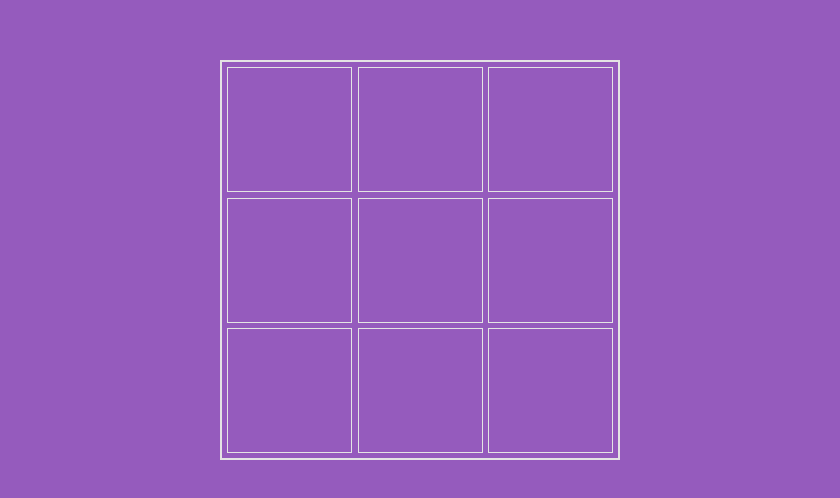
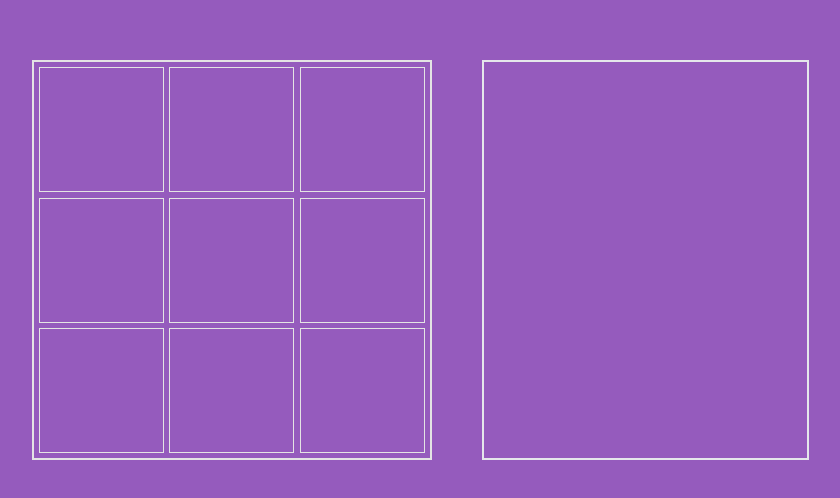
Before and after one commit to franzitaz/jogovelha, a React (Create React App) app: page / in a window 1280 px wide. Shown: the part 140-638 px from the top of the page, without its empty margins (220-1060 px from the left). Built offline with nearby package versions, Linux system fonts and the light colour scheme.

Commit message:
feat: log de jogadas

```diff
--- a/src/Game/style.css
+++ b/src/Game/style.css
@@ -2,7 +2,8 @@
   box-sizing: border-box;
 }
 
-html, body {
+html,
+body {
   height: 100%;
 }
 
@@ -13,7 +14,7 @@ body {
   flex-wrap: wrap;
   align-content: center;
 
-  font-family: 'Open Sans', sans-serif;
+  font-family: "Open Sans", sans-serif;
   /*background: linear-gradient(180deg, rgb(187 163 198), rgb(129 62 173));*/
   background-color: rgb(149 91 189);
 }
@@ -87,3 +88,18 @@ body {
   justify-content: center;
   align-content: center;
 }
+
+.logGame {
+  font-size: 16px;
+  font-family: arial;
+}
+
+.containerLog {
+  height: 400px;
+  width: 327px;
+  margin-left: 50px;
+  padding: 10px;
+  border-width: 2px;
+  color: white;
+  font-weight: 600;
+}
--- a/src/components/BoardGame/index.tsx
+++ b/src/components/BoardGame/index.tsx
@@ -1,6 +1,7 @@
 import { useEffect, useState } from "react";
 import Row from '../Row';
 import Modal from "../Modal";
+import LogGame from "../LogGame";
 
 const BoardGame = () => {
 
@@ -14,12 +15,17 @@ const BoardGame = () => {
     const [showModal, setShowModal] = useState(false);
     const [modalText, setModalText] = useState('');
     const [modalTitle, setModalTitle] = useState('');
+    const [log, setLog] = useState<string[]>([]);
 
     useEffect(() => {
 
         if (checkWon()) {
             setModalTitle(`Jogador "${player}" ganhou!`)
             setModalText('Parabéns!');
+            setShowModal(true);
+        } else if (checkDraw()) {
+            setModalTitle('Empatou');
+            setModalText('Vocês empataram, começe um novo jogo!');
             setShowModal(true);
         } else {
             if (player === 'X') {
@@ -36,6 +42,8 @@ const BoardGame = () => {
         const currentGame = gameState;
 
         currentGame[row][col] = player;
+
+        setLog([...log, `Player ${player}: clicou na linha ${Number(row)+1}, coluna ${Number(col)+1}`]);
 
         setGameState([...currentGame]);
 
@@ -73,11 +81,6 @@ const BoardGame = () => {
             return gameState[0][2];
         }
 
-        if (checkDraw()) {
-            setModalTitle('Empatou');
-            setModalText('Vocês empataram, começe um novo jogo!');
-            setShowModal(true);
-        }
         return false;
     }
 
@@ -105,6 +108,10 @@ const BoardGame = () => {
         resetGame();
     }
 
+    const cleanLog = () => {
+        setLog([]);
+    }
+
     const resetGame = () => {
         setGameState([
             ['', '', ''],
@@ -112,6 +119,8 @@ const BoardGame = () => {
             ['', '', '']
         ]);
         setPlayer('');
+
+        cleanLog();
     }
 
     const changeCursorPlayer = () => {
@@ -132,8 +141,11 @@ const BoardGame = () => {
                 <Row valueLine={gameState[0]} row={'0'} handleChange={handleChange} />
                 <Row valueLine={gameState[1]} row={'1'} handleChange={handleChange} />
                 <Row valueLine={gameState[2]} row={'2'} handleChange={handleChange} />
-                <Modal modalTitle={modalTitle} modalText={modalText} player={player} show={showModal} dismissModal={dismissModal} />
             </div>
+
+            <LogGame logs={log} />
+
+            <Modal modalTitle={modalTitle} modalText={modalText} player={player} show={showModal} dismissModal={dismissModal} />
         </div>
 
     )
--- /dev/null
+++ b/src/components/LogGame/index.tsx
@@ -0,0 +1,18 @@
+interface ILogGame {
+    logs: string[]
+}
+
+const LogGame = ({ logs }: ILogGame) => {
+
+    return (
+        <div className='containerLog'>
+            {
+                logs.map((log, index) => {
+                    return (<div key={index} className='logGame'>▶ {log}</div>)
+                })
+            }
+        </div>
+    )
+}
+
+export default LogGame;
```
